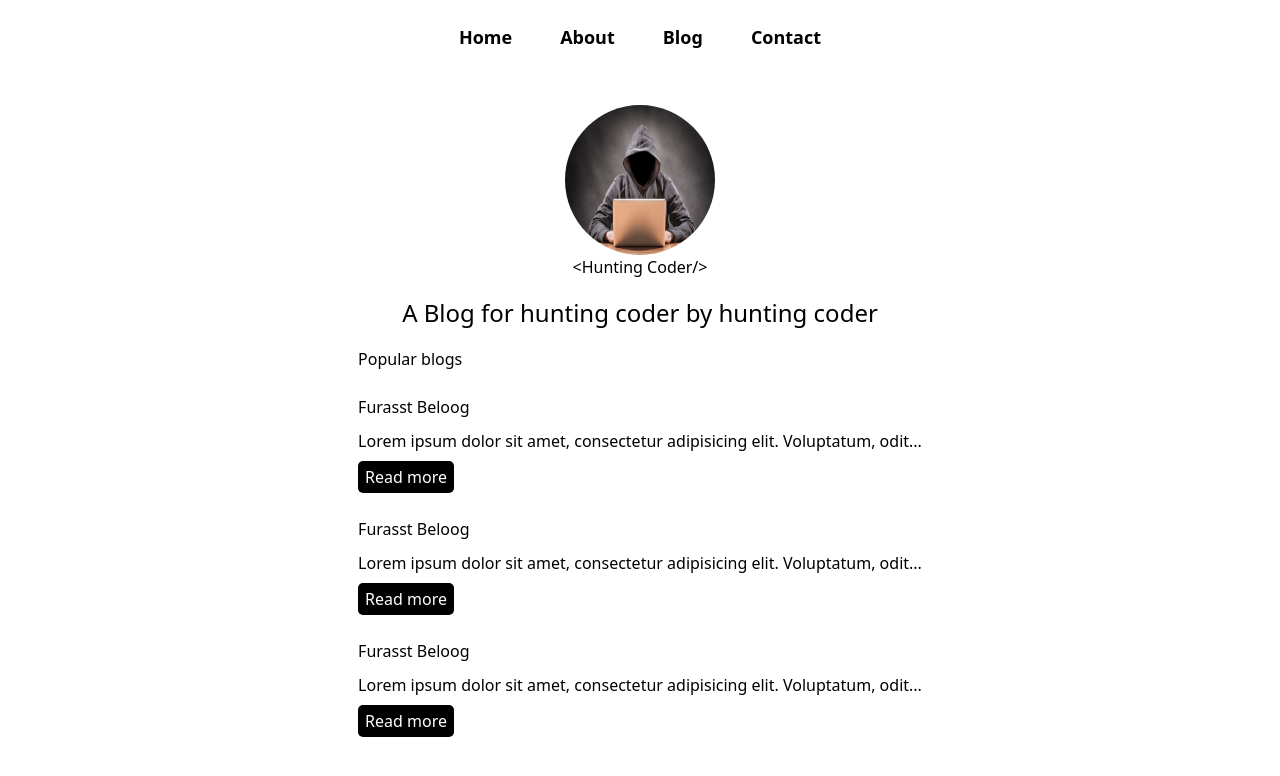
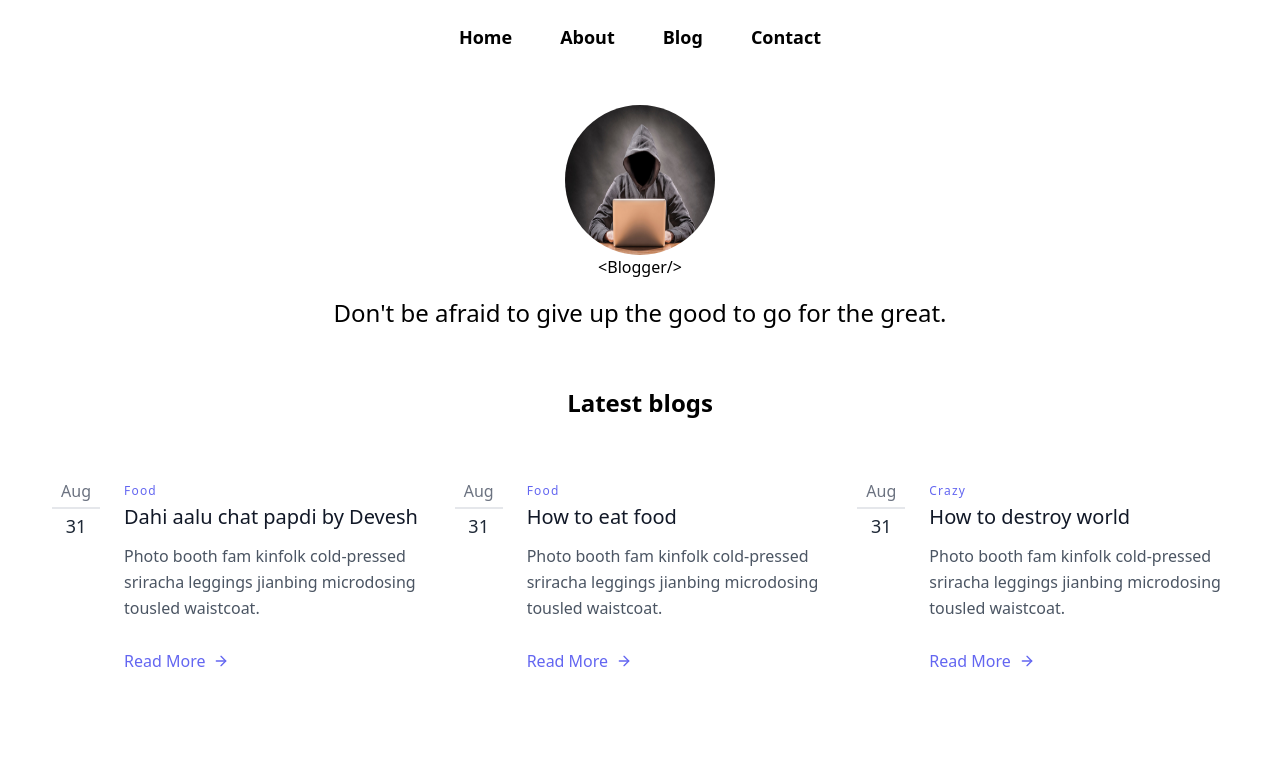
Before and after one commit to DeveshPurohit/Hunting-Coder, a Next.js app: page / in a window 1280 px wide. Shown: the top 776 px of the page. Built offline with nearby package versions, Linux system fonts and the light colour scheme.

Commit message:
blogs displayed on dasboard

```diff
--- a/pages/index.js
+++ b/pages/index.js
@@ -1,8 +1,11 @@
-//Added to GitHub
 import Head from "next/head";
 import styles from "../styles/Home.module.css";
+import * as fs from "fs";
+import { useState } from "react";
+import Link from "next/link";
 
-export default function Home() {
+export default function Home(props) {
+  const [blog, setBlogs] = useState(props.allBlogs);
   return (
     <div className={styles.container}>
       <Head>
@@ -19,40 +22,70 @@ export default function Home() {
           alt="Hunting Coder"
         />
 
-        <h2>&lt;Hunting Coder/&gt;</h2>
+        <h2 className="font-medium">&lt;Blogger/&gt;</h2>
 
         <p className={styles.description}>
-          A Blog for hunting coder by hunting coder
+        Don{"'"}t be afraid to give up the good to go for the great.
         </p>
 
         <div className="blogs">
-          <h2>Popular blogs</h2>
-          <div className="blogitem">
-            <h3 className={styles.h3}>Furasst Beloog</h3>
-            <p className={styles.para}>
-              Lorem ipsum dolor sit amet, consectetur adipisicing elit.
-              Voluptatum, odit...
-            </p>
-            <button className={styles.btn}>Read more</button>
+          <h2 className="text-center text-2xl font-semibold mt-10">Latest blogs</h2>
+          <section className="text-gray-600 body-font">
+  <div className="container px-5 py-16 mx-auto">
+    <div className="flex flex-wrap -mx-4 -my-8">
+      {blog.map((blogitem) => {
+        return(
+          <div key={blogitem.slug} className="py-8 px-4 lg:w-1/3">
+          <div className="h-full flex items-start">
+            <div className="w-12 flex-shrink-0 flex flex-col text-center leading-none">
+              <span className="text-gray-500 pb-2 mb-2 border-b-2 border-gray-200">Aug</span>
+              <span className="font-medium text-lg text-gray-800 title-font leading-none">31</span>
+            </div>
+            <div className="flex-grow pl-6">
+              <h2 className="tracking-widest text-xs title-font font-medium text-indigo-500 mb-1">{blogitem.category}</h2>
+              <h1 className="title-font text-xl font-medium text-gray-900 mb-3">{blogitem.title}</h1>
+              <p className="leading-relaxed mb-5">Photo booth fam kinfolk cold-pressed sriracha leggings jianbing microdosing tousled waistcoat.</p>
+              <Link href={`/blogpost/${blogitem.slug}`}>
+                    <a className="text-indigo-500 inline-flex items-center mt-2">
+                      Read More
+                      <svg
+                        className="w-4 h-4 ml-2"
+                        viewBox="0 0 24 24"
+                        stroke="currentColor"
+                        strokeWidth="2"
+                        fill="none"
+                        strokeLinecap="round"
+                        strokeLinejoin="round"
+                      >
+                        <path d="M5 12h14"></path>
+                        <path d="M12 5l7 7-7 7"></path>
+                      </svg>
+                    </a>
+                    </Link>
+            </div>
           </div>
-          <div className="blogitem">
-            <h3 className={styles.h3}>Furasst Beloog</h3>
-            <p className={styles.para}>
-              Lorem ipsum dolor sit amet, consectetur adipisicing elit.
-              Voluptatum, odit...
-            </p>
-            <button className={styles.btn}>Read more</button>
-          </div>
-          <div className="blogitem">
-            <h3 className={styles.h3}>Furasst Beloog</h3>
-            <p className={styles.para}>
-              Lorem ipsum dolor sit amet, consectetur adipisicing elit.
-              Voluptatum, odit...
-            </p>
-            <button className={styles.btn}>Read more</button>
-          </div>
+        </div>
+      )
+    })}
+    </div>
+  </div>
+</section>
         </div>
       </main>
     </div>
   );
 }
+
+export async function getStaticProps(context) {
+  let data = await fs.promises.readdir("blogdata");
+  let myfile;
+  let allBlogs = [];
+  for (let index = 0; index < 3; index++) {
+    const item = data[index];
+    myfile = await fs.promises.readFile("blogdata/" + item, "utf-8");
+    allBlogs.push(JSON.parse(myfile));
+  }
+  return {
+    props: { allBlogs }, // will be passed to the page component as props
+  };
+}
```
